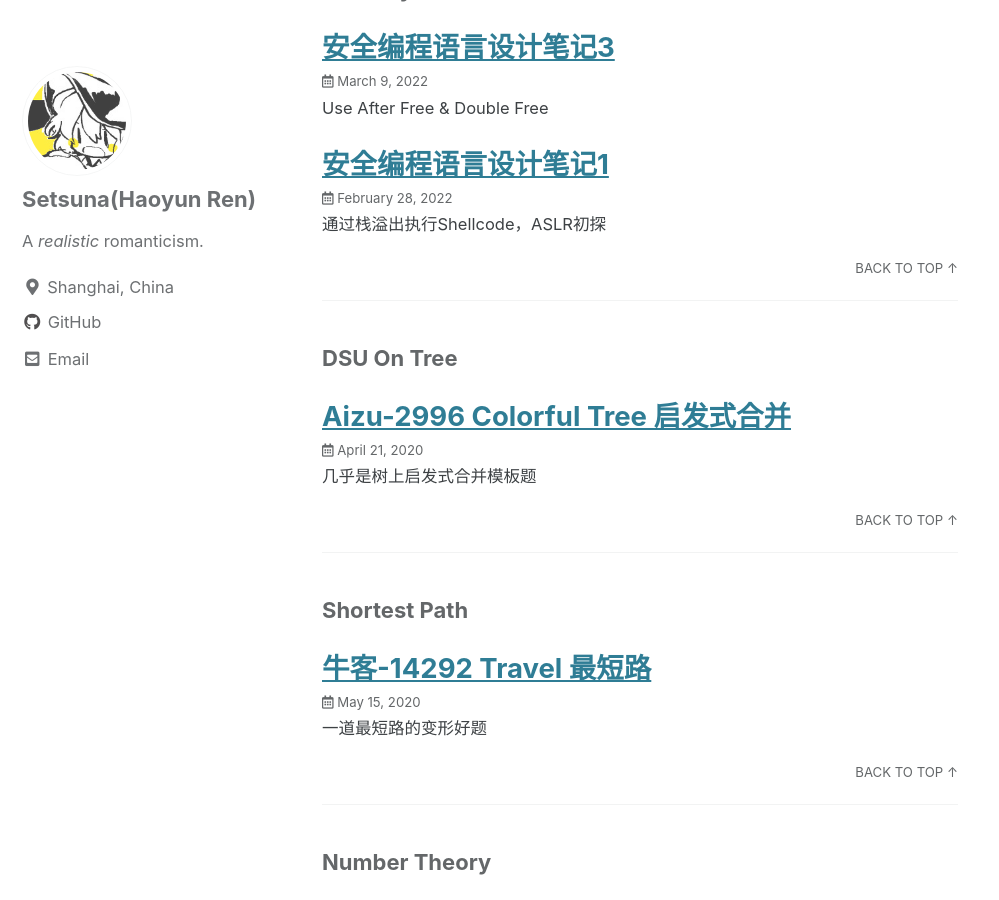
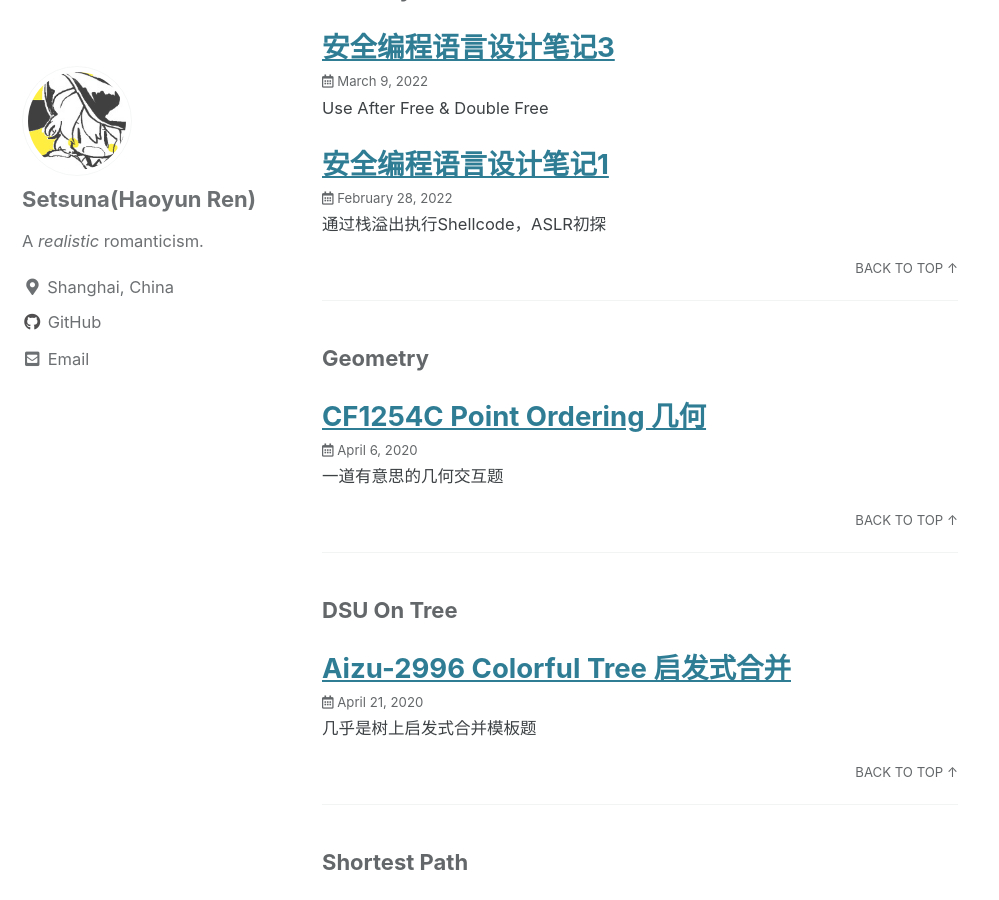
Before and after one commit to SetsunaChyan/SetsunaChyan.github.io, a Jekyll site: the page built from _pages/tag-archive.md, in a window 1280 px wide and 900 px high, scrolled down 2588 px. Shown: the whole window, without its empty margins (0-999 px from the left). Built offline with Jekyll 4.4.1, drawn with Linux system fonts in a browser that asks for light colours; cached includes are drawn as plain includes.

Commit message:
Add archives

```diff
--- a/_posts/CF1254C Point Ordering.md
+++ b/_posts/2020-04-06-CF1254C.md
@@ -1,4 +1,11 @@
-## CF1254C Point Ordering 几何
+---
+title: "CF1254C Point Ordering 几何"
+categories: [Tutorial]
+tags: [Geometry]
+toc: false
+classes: []
+excerpt: "一道有意思的几何交互题"
+---
 
 [传送门](http://codeforces.com/contest/1254/problem/C)
 
```
